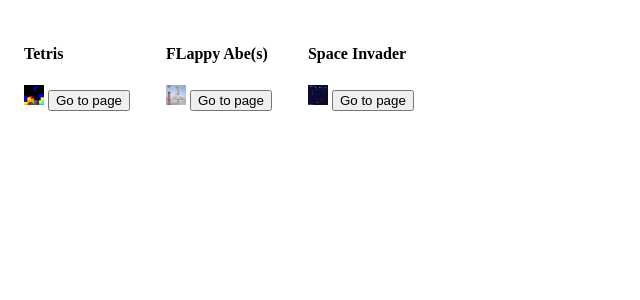
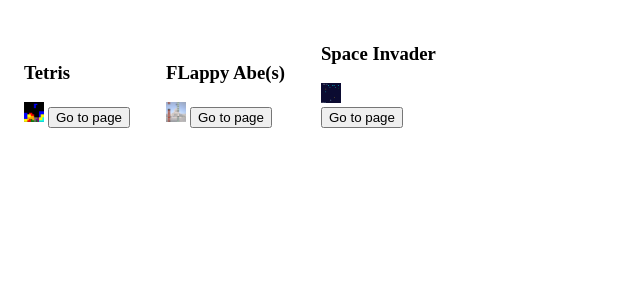
Before and after one commit to tommy2022/gamewebsite, a PHP site: page / in a window 1280 px wide. Shown: the part 64-364 px from the top of the page, without its empty margins (0-640 px from the left). Run offline with PHP 8.4, Linux system fonts and the light colour scheme; some libraries are stand-ins or nearby versions.

Commit message:
Update index.php

```diff
--- a/index.php
+++ b/index.php
@@ -31,18 +31,18 @@
       <hr />
   </div>
 <div class="game_cell">
- <h4> Tetris </h4>
+ <h3> Tetris </h3>
  <img src="/img/tetris.jpg" height="20vmin" width="20vmin">
  <input type="button" value="Go to page" onclick="location.href='tetris/tetris.php'"></input>
   </div>
 <div class="game_cell">
- <h4> FLappy Abe(s) </h4>
+ <h3> FLappy Abe(s) </h3>
  <img src="/img/flappyabe.jpg" height="20vmin" width="20vmin">
  <input type="button" value="Go to page" onclick="location.href='flappyabe/flappyabe.php'"></input>
   </div>
   <div class="game_cell">
- <h4> Space Invader </h4>
- <img src="/img/spaceinvader.jpg" height="20vmin" width="20vmin">
+ <h3> Space Invader </h3>
+ <img src="/img/spaceinvader.jpg" height="20vmin" width="20 vmin"> <br />
  <input type="button" value="Go to page" onclick="location.href='spaceinvader/spaceinvader.php'"></input>
   </div>
 
```
